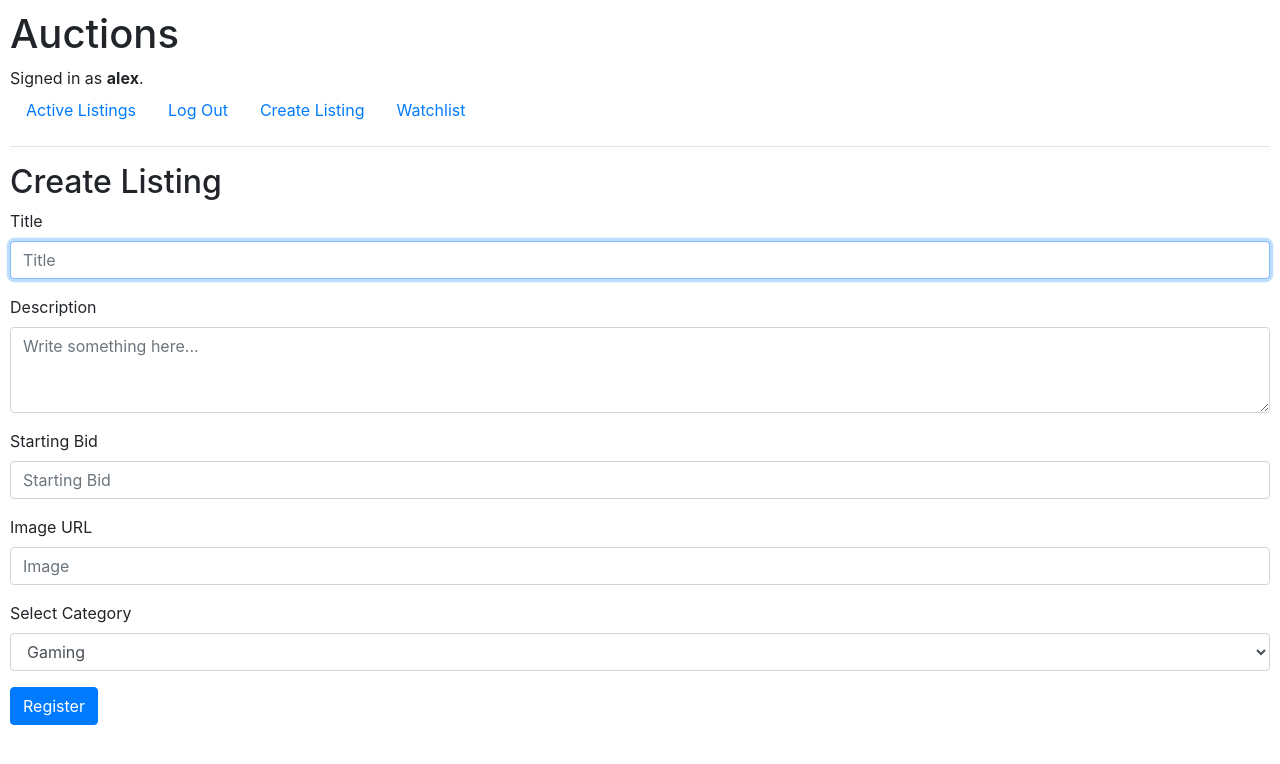
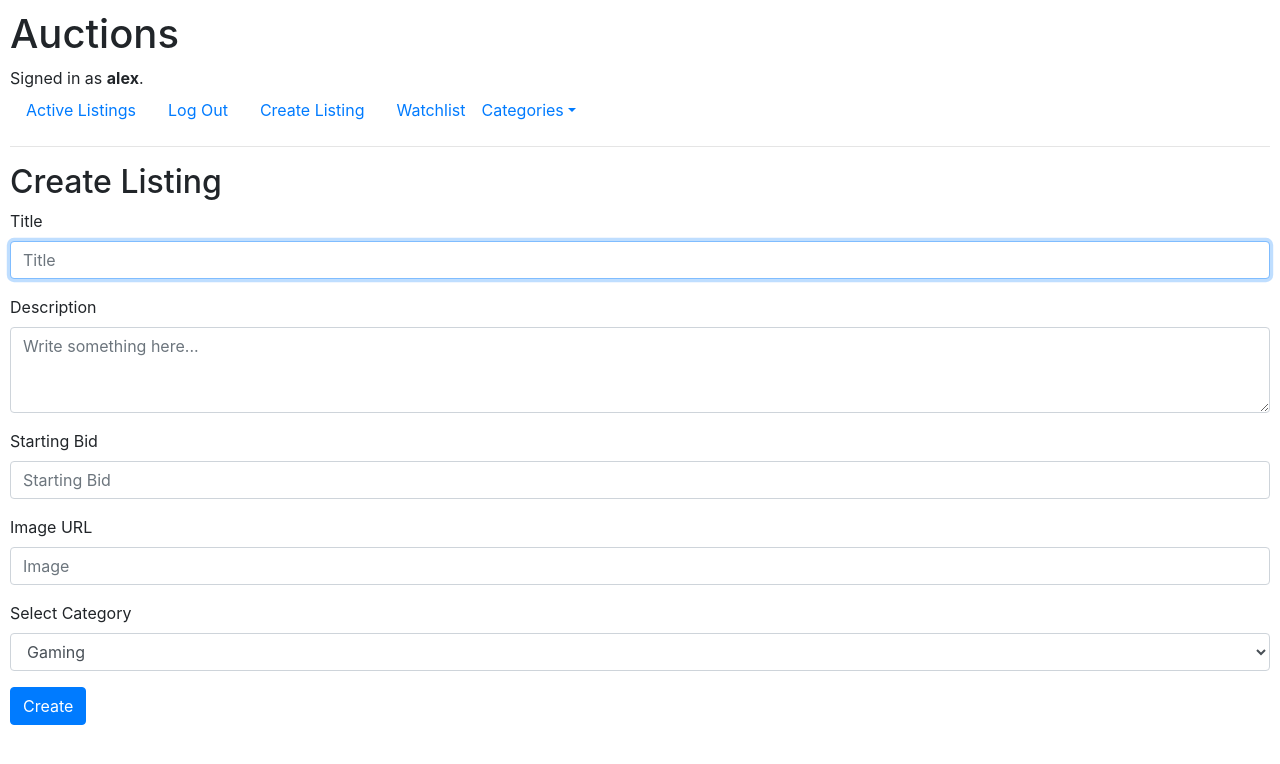
Before and after one commit to alexcodes11/commerce, a Django app: page /createlisting in a window 1280 px wide. Shown: the top 764 px of the page. Run offline with Django 3.2, Linux system fonts and the light colour scheme; a user stored in the database is signed in; data comes from the database, SQL or seed files in the repository; both versions use the stored data as it was after the commit; data that the repository does not hold is empty; some libraries are stand-ins or nearby versions.

Commit message:
Finished the project. Will style later.

```diff
--- a/auctions/models.py
+++ b/auctions/models.py
@@ -17,7 +17,7 @@ class CreateListing(models.Model):
     description = models.TextField(default="None")
     setprice = models.DecimalField(max_digits=6, decimal_places=2)
     image = models.ImageField(upload_to='images/')
-    category = models.ForeignKey(Category, on_delete=models.CASCADE)
+    category = models.ForeignKey(Category, on_delete=models.CASCADE, related_name="Categories")
     date_created = models.DateField()
     active = models.BooleanField(default=False)
 
--- a/auctions/templates/auctions/create.html
+++ b/auctions/templates/auctions/create.html
@@ -37,7 +37,7 @@
       {% endfor %}
     </select>
   </div>
-        <input class="btn btn-primary" type="submit" value="Register">
+        <input class="btn btn-primary" type="submit" value="Create">
     </form>
 
 
--- a/auctions/templates/auctions/layout.html
+++ b/auctions/templates/auctions/layout.html
@@ -6,6 +6,13 @@
         <title>{% block title %}Auctions{% endblock %}</title>
         <link rel="stylesheet" href="https://stackpath.bootstrapcdn.com/bootstrap/4.4.1/css/bootstrap.min.css" integrity="sha384-Vkoo8x4CGsO3+Hhxv8T/Q5PaXtkKtu6ug5TOeNV6gBiFeWPGFN9MuhOf23Q9Ifjh" crossorigin="anonymous">
         <link href="{% static 'auctions/styles.css' %}" rel="stylesheet">
+        <style>
+            .dropdown:hover>.dropdown-menu {
+            display: block;
+            position: absolute;
+            }
+
+        </style>
     </head>
     <body>
         <h1>Auctions</h1>
@@ -34,6 +41,19 @@
                     <a class="nav-link" href="{% url 'watchlist' %}">Watchlist <span class="badge badge-secondary">{{user.watchlist.count}}</span></a>
                     {% endif %}
                 </li>
+
+                <ul class="navbar-nav">
+                <li class="nav-item dropdown">
+                 <a class="nav-link  dropdown-toggle" href="" data-bs-toggle="dropdown">Categories</a>
+                 <ul class="dropdown-menu">
+                {% for category in categories %}
+                 <li><a class="dropdown-item" href="{% url 'category' category.id %}"> {{category}}</a></li>
+                {% endfor %}
+               </ul>
+               </li>
+               </ul>
+
+
             {% else %}
                 <li class="nav-item">
                     <a class="nav-link" href="{% url 'login' %}">Log In</a>
--- a/auctions/templates/auctions/listing.html
+++ b/auctions/templates/auctions/listing.html
@@ -1,5 +1,6 @@
 {% extends "auctions/layout.html" %}
 {% block body %}
+
 <form action="{% url 'watchlist_add' item.id %}" method="post">
     {% csrf_token %}
         {% if test %}
--- a/auctions/urls.py
+++ b/auctions/urls.py
@@ -14,5 +14,6 @@ urlpatterns = [
     path("watchlist/add/<int:listing_id>/", views.watchlist_add , name="watchlist_add" ),
     path("listing/<int:listing_id>", views.bid, name="bid"),
     path("listing/comment/<int:listing_id>", views.comment, name="comment"),
-    path("listing/close/<int:listing_id>/", views.close, name="close")
+    path("listing/close/<int:listing_id>/", views.close, name="close"),
+    path("category/<int:category_id>/", views.category, name = "category" )
     ]
--- a/auctions/views.py
+++ b/auctions/views.py
@@ -14,7 +14,8 @@ from .models import Comment, User, CreateListing, Watchlist, Bid, Category
 def index(request):
     query_results = CreateListing.objects.filter(active = True)
     return render(request, "auctions/index.html",{
-        "query_results": query_results
+        "query_results": query_results,
+        'categories': Category.objects.all()
     })
 
 
@@ -97,7 +98,7 @@ def create_listing(request):
         mylist = []
         for item in choices:
             mylist.append(item)
-        return render(request, "auctions/create.html", {"mylist":mylist})
+        return render(request, "auctions/create.html", {"mylist":mylist, 'categories': Category.objects.all()})
 
 
 def listing(request, listing_id):
@@ -137,7 +138,8 @@ def watchlist(request):
     if request.method == "GET":
         query_results = Watchlist.objects.filter(user = request.user)
         return render(request, "auctions/watchlist.html", {
-            "query_results": query_results
+            "query_results": query_results,
+            'categories': Category.objects.all()
         })
 
 @login_required
@@ -167,7 +169,15 @@ def comment(request, listing_id):
         info.save()
         return redirect('listing' , listing_id)
 
+@login_required
 def close(request, listing_id):
     if request.method == "POST":
         CreateListing.objects.filter(pk= listing_id).update(active= False)
         return redirect('listing', listing_id)
+
+@login_required
+def category(request, category_id):
+    if request.method == "GET":
+        result = CreateListing.objects.filter(category = category_id)
+        name = Category.objects.only('name').get(pk = category_id)
+        return render(request, 'auctions/category.html', {'result': result, 'name':name, 'categories': Category.objects.all()})
```
Also changed, not shown: auctions/templates/auctions/category.html (added, +28 -0 lines), auctions/migrations/0002_alter_createlisting_category.py (added), auctions/static/auctions/styles.css (line endings or trailing spaces), db.sqlite3.
